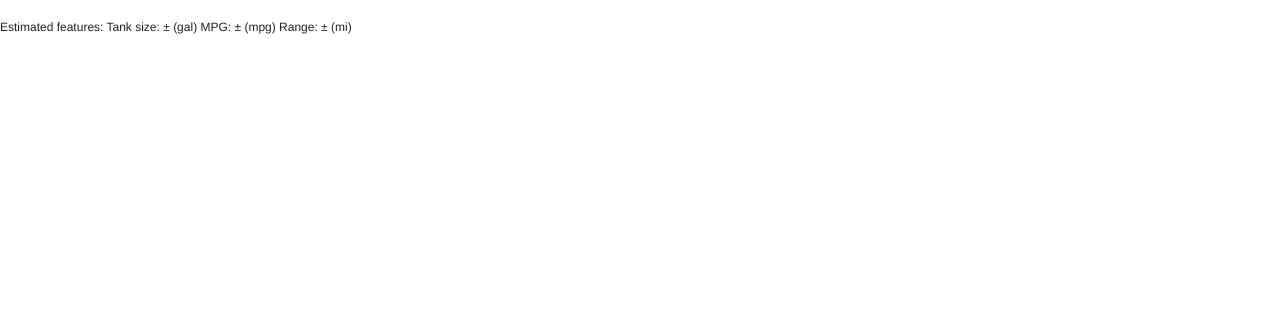
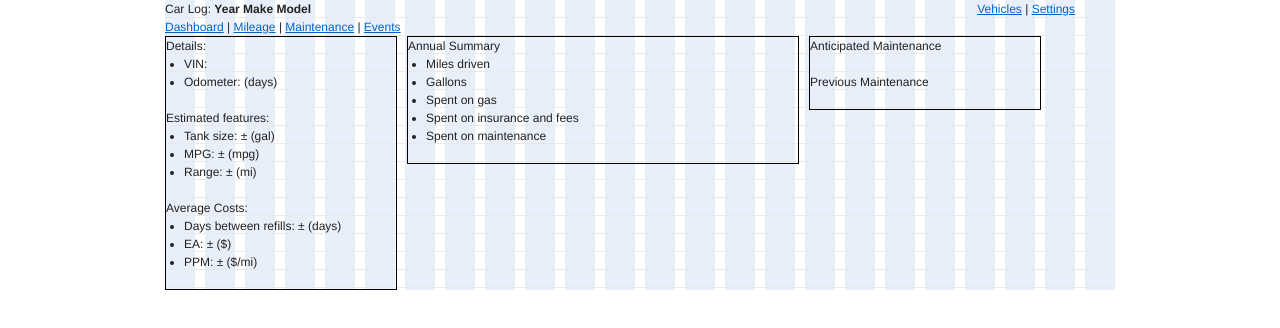
Before and after one commit to lewellen/carLog, a plain HTML site: page www/static/index.html in a window 1280 px wide. Drawn offline with nearby package versions, Linux system fonts and the light colour scheme; no server answers.

Commit message:
sketch of site, dashboard page.

```diff
--- a/www/static/index.html
+++ b/www/static/index.html
@@ -40,20 +40,59 @@
 	});
   </script>
 
-  <div id="msgid">
+  <div class="container showgrid">
+    <div class="span-4">
+      Car Log: <b>Year Make Model</b>
+    </div>
+    <div class="span-19" style="text-align:right;">
+      <a href="">Vehicles</a> | <a href="">Settings</a>
+    </div>
+
+    <div class="span-24">
+      <a href="">Dashboard</a> | <a href="">Mileage</a> | <a href="">Maintenance</a> | <a href="">Events</a>
+    </div>
+
+    <div class="span-24" id="messageBox"></div>
+
+    <div class="span-6" style="border: 1px solid black;" id="carDetails">
+      Details:
+      <ul>
+        <li>VIN:</li>
+        <li>Odometer: (days)</li>
+      </ul>
+
+      Estimated features:
+      <ul>
+        <li>Tank size: <span class="tank"></span> &pm; <span class="tankCI"></span> (gal)</li>
+        <li>MPG: <span class="mpg"></span> &pm; <span class="mpgCI" ></span> (mpg)</li>
+        <li>Range: <span class="range"></span> &pm; <span class="rangeCI" ></span> (mi)</li>
+      </ul>
+
+      Average Costs:
+      <ul>
+        <li>Days between refills: &pm; (days) </li>
+        <li>EA: &pm; ($) </li>
+        <li>PPM: &pm; ($/mi) </li>
+      <ul>
+    </div>
+
+    <div class="span-10" style="border: 1px solid black;">
+     Annual Summary
+     <ul>
+       <li>Miles driven</li>
+       <li>Gallons</li>
+       <li>Spent on gas</li>
+       <li>Spent on insurance and fees</li>
+       <li>Spent on maintenance</li>
+     </ul>
+    </div>
+
+    <div class="span-6" style="border: 1px solid black;">
+      Anticipated Maintenance
+      <ul></ul>
+
+      Previous Maintenance
+      <ul></ul>
+    </div>
   </div>
-
-  <div id="carDetails">
-    <span class="year"></span> <span class="make"></span> <span class="model"></span>
-    <br/>
-    Estimated features:
-    Tank size: <span class="tank"></span> &pm; <span class="tankCI"></span> (gal)
-    MPG: <span class="mpg"></span> &pm; <span class="mpgCI" ></span> (mpg)
-    Range: <span class="range"></span> &pm; <span class="rangeCI" ></span> (mi)
-  </div>
-
-  <div id="ppmMpgPlot">
-  </div>
-
-  </body>
 </html>
```
